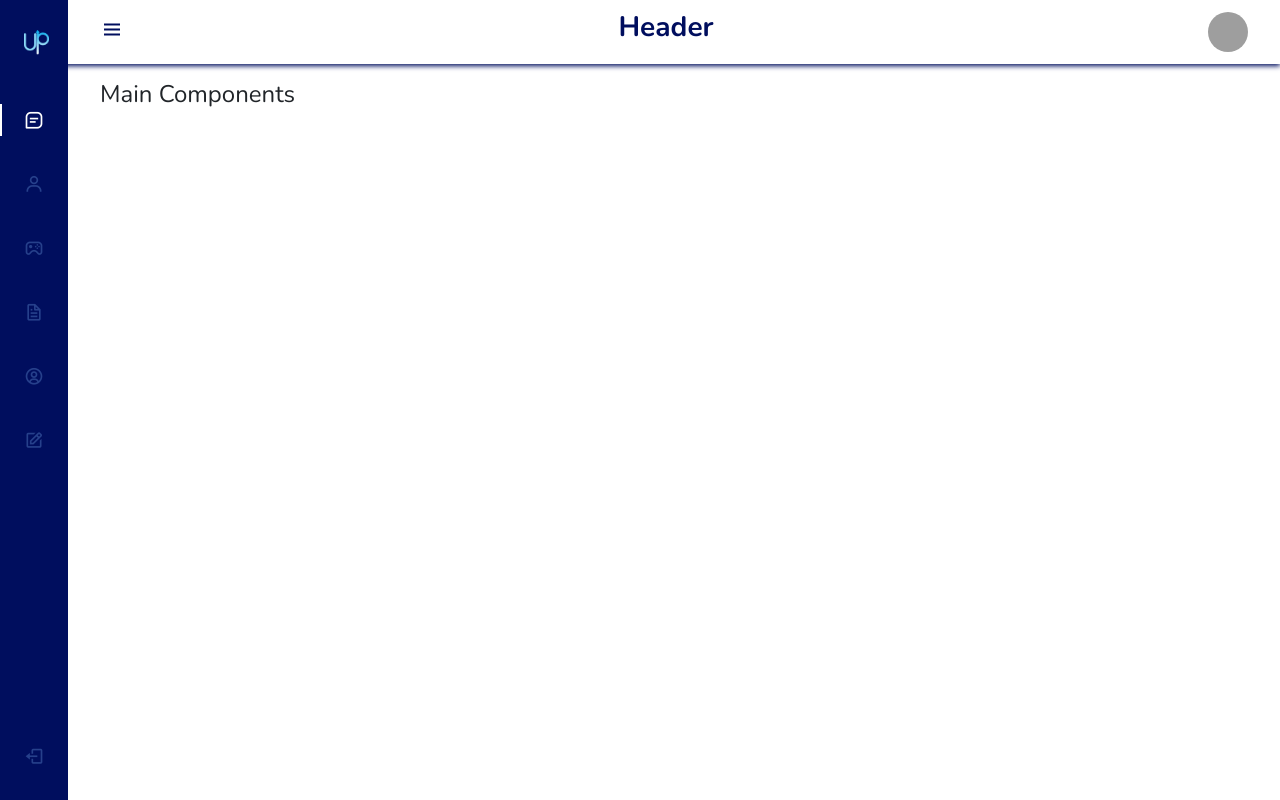
After one commit to KIClubinfo/upont-v4, a Django app: page /proposition-3/ in a window 1280 px wide. The commit adds this page. Run offline with Django 3.2, Linux system fonts and the light colour scheme; grey boxes are pictures that could not be loaded.

Commit message:
ajout d'une 3eme proposition

```diff
--- /dev/null
+++ b/back/upont/static/css/style3.css
@@ -0,0 +1,187 @@
+@import url("https://fonts.googleapis.com/css2?family=Nunito:wght@400;600;700&display=swap");
+/*
+#0088a9;
+#000e5e;
+#0F084B;
+*/
+:root {
+    --header-height: 3rem;
+    --nav-width: 68px;
+    --first-color: #000e5e;
+    --first-color-light: #26408B;
+    --white-color: #ffffff;
+    --body-font: 'Nunito', sans-serif;
+    --normal-font-size: 1rem;
+    --z-fixed: 100
+}
+
+*,
+::before,
+::after {
+    box-sizing: border-box
+}
+
+body {
+    position: relative;
+    margin: var(--header-height) 0 0 0;
+    padding: 0 1rem;
+    font-family: var(--body-font);
+    font-size: var(--normal-font-size);
+    transition: .5s
+}
+
+a {
+    text-decoration: none
+}
+
+.header {
+    width: 100%;
+    height: var(--header-height);
+    position: fixed;
+    top: 0;
+    left: 0;
+    display: flex;
+    align-items: center;
+    justify-content: space-between;
+    padding: 0 1rem;
+    background-color: var(--white-color);
+    box-shadow: 0px 2px 5px #000e5e;
+    z-index: var(--z-fixed);
+    transition: .5s;
+}
+
+.header_toggle {
+    color: var(--first-color);
+    font-size: 1.5rem;
+    cursor: pointer
+}
+
+.header_img {
+    width: 35px;
+    height: 35px;
+    display: flex;
+    justify-content: center;
+    border-radius: 50%;
+    overflow: hidden
+}
+
+.header_img img {
+    width: 40px
+}
+
+.l-navbar {
+    position: fixed;
+    top: 0;
+    left: -30%;
+    width: var(--nav-width);
+    height: 100vh;
+    background-color: var(--first-color);
+    padding: .5rem 1rem 0 0;
+    transition: .5s;
+    z-index: var(--z-fixed)
+}
+
+.nav {
+    height: 100%;
+    display: flex;
+    flex-direction: column;
+    justify-content: space-between;
+    overflow: hidden
+}
+
+.nav_logo,
+.nav_link {
+    display: grid;
+    grid-template-columns: max-content max-content;
+    align-items: center;
+    column-gap: 1rem;
+    padding: .5rem 0 .5rem 1.5rem
+}
+
+.nav_logo {
+    margin-bottom: 2rem
+}
+
+.nav_logo-icon {
+    font-size: 1.25rem;
+    color: var(--white-color)
+}
+
+.nav_logo-name {
+    color: var(--white-color);
+    font-weight: 700
+}
+
+.nav_link {
+    position: relative;
+    color: var(--first-color-light);
+    margin-bottom: 1.5rem;
+    transition: .3s
+}
+
+.nav_link:hover {
+    color: var(--white-color)
+}
+
+.nav_icon {
+    font-size: 1.25rem
+}
+
+.show {
+    left: 0
+}
+
+.body-pd {
+    padding-left: calc(var(--nav-width) + 1rem)
+}
+
+.active {
+    color: var(--white-color)
+}
+
+.active::before {
+    content: '';
+    position: absolute;
+    left: 0;
+    width: 2px;
+    height: 32px;
+    background-color: var(--white-color)
+}
+
+.height-100 {
+    height: 100vh
+}
+
+@media screen and (min-width: 768px) {
+    body {
+        margin: calc(var(--header-height) + 1rem) 0 0 0;
+        padding-left: calc(var(--nav-width) + 2rem)
+    }
+
+    .header {
+        height: calc(var(--header-height) + 1rem);
+        padding: 0 2rem 0 calc(var(--nav-width) + 2rem)
+    }
+
+    .header_img {
+        width: 40px;
+        height: 40px
+    }
+
+    .header_img img {
+        width: 45px
+    }
+
+    .l-navbar {
+        left: 0;
+        padding: 1rem 1rem 0 0
+    }
+
+    .show {
+        width: calc(var(--nav-width) + 156px)
+    }
+
+    .body-pd {
+        padding-left: calc(var(--nav-width) + 188px)
+    }
+}
--- a/back/upont/templates/upont/index.html
+++ b/back/upont/templates/upont/index.html
@@ -9,5 +9,6 @@
     <h4>Voir les propositions de templates</h4>
     <a href="proposition-1/">Template 1</a>
     <a href="proposition-2/">Template 2</a>
+    <a href="proposition-3/">Template 3</a>
 </body>
 </html>
--- /dev/null
+++ b/back/upont/templates/upont/index3.html
@@ -0,0 +1,43 @@
+{% load static %}
+<!doctype html>
+<html>
+    <head>
+        <meta charset='utf-8'>
+        <meta name='viewport' content='width=device-width, initial-scale=1'>
+        <title></title>
+        <link href='https://cdn.jsdelivr.net/npm/bootstrap@5.0.0-beta1/dist/css/bootstrap.min.css' rel='stylesheet'>
+        <link href='https://cdn.jsdelivr.net/npm/boxicons@latest/css/boxicons.min.css' rel='stylesheet'>
+        <script type='text/javascript' src=''></script>
+        <link rel="stylesheet" href="{% static 'css/style3.css' %}">
+    </head>
+    <body oncontextmenu='return false' class='snippet-body'>
+    <body id="body-pd">
+        <header class="header" id="header">
+            <div class="header_toggle"> <i class='bx bx-menu' id="header-toggle"></i> </div>
+            <h3 style="font-weight: 800; color: #000e5e" >Header</h3>
+            <div class="header_img"> <img src="https://i.imgur.com/hczKIze.jpg" alt=""> </div>
+        </header>
+        <div class="l-navbar" id="nav-bar">
+            <nav class="nav">
+                <div> <a href="#" class="nav_logo"><img src="{% static 'assets/img/logo.png' %}" alt="" height="25"><span class="nav_logo-name" style="font-size: 1.5rem;">uPont</span> </a>
+                    <div class="nav_list">
+                        <a href="#" class="nav_link active"> <i class='bx bx-message-square-detail nav_icon'></i> <span class="nav_name">News</span> </a>
+                        <a href="#" class="nav_link"> <i class='bx bx-user nav_icon'></i> <span class="nav_name">Élèves</span> </a>
+                        <a href="#" class="nav_link"> <i class='bx bx-joystick nav_icon'></i> <span class="nav_name">Clubs</span> </a>
+                        <a href="#" class="nav_link"> <i class='bx bx-file nav_icon'></i> <span class="nav_name">Ressources</span> </a>
+                        <a href="#" class="nav_link"> <i class='bx bx-user-circle nav_icon'></i> <span class="nav_name">Profil</span> </a>
+                        <a href="#" class="nav_link"> <i class='bx bx-edit nav_icon'></i> <span class="nav_name">Admin</span> </a>
+                    </div>
+                </div>
+                <a href="#" class="nav_link"> <i class='bx bx-log-out nav_icon'></i> <span class="nav_name">Se déconnecter</span> </a>
+            </nav>
+        </div>
+        <!--Container Main start-->
+        <div class="" style="margin-top: 5rem;">
+            <h4>Main Components</h4>
+        </div>
+        <!--Container Main end-->
+        <script type='text/javascript' src='https://cdn.jsdelivr.net/npm/bootstrap@5.0.0-beta1/dist/js/bootstrap.bundle.min.js'></script>
+        <script type='text/javascript' src="{% static 'js/script.js' %}"></script>
+    </body>
+</html>
--- a/back/upont/urls.py
+++ b/back/upont/urls.py
@@ -21,5 +21,6 @@ urlpatterns = [
     path("", views.index),
     path("proposition-1/", views.proposition_1),
     path("proposition-2/", views.proposition_2),
+    path("proposition-3/", views.proposition_3),
     path("admin/", admin.site.urls),
 ]
--- a/back/upont/views.py
+++ b/back/upont/views.py
@@ -10,3 +10,6 @@ def proposition_1(request):
 
 def proposition_2(request):
     return render(request, "index2.html")
+
+def proposition_3(request):
+    return render(request, "index3.html")
```
Also changed, not shown: 2 other files.
